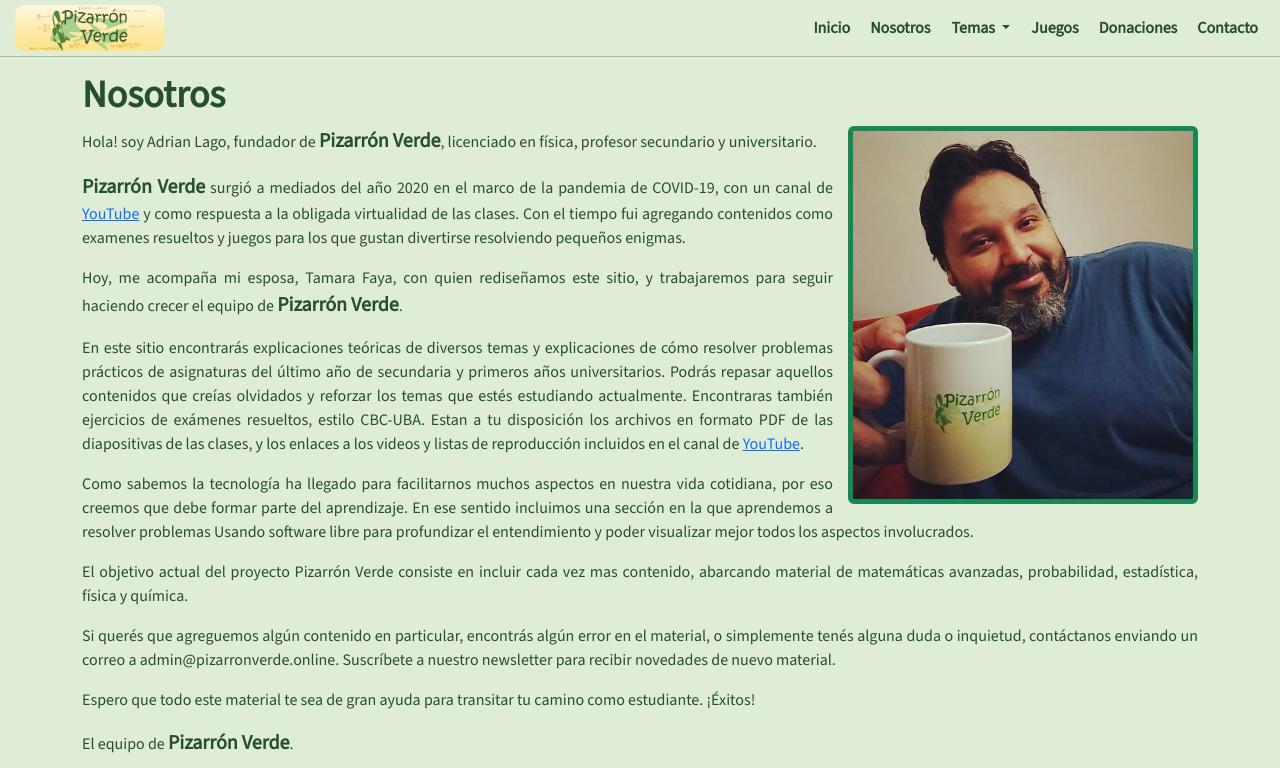
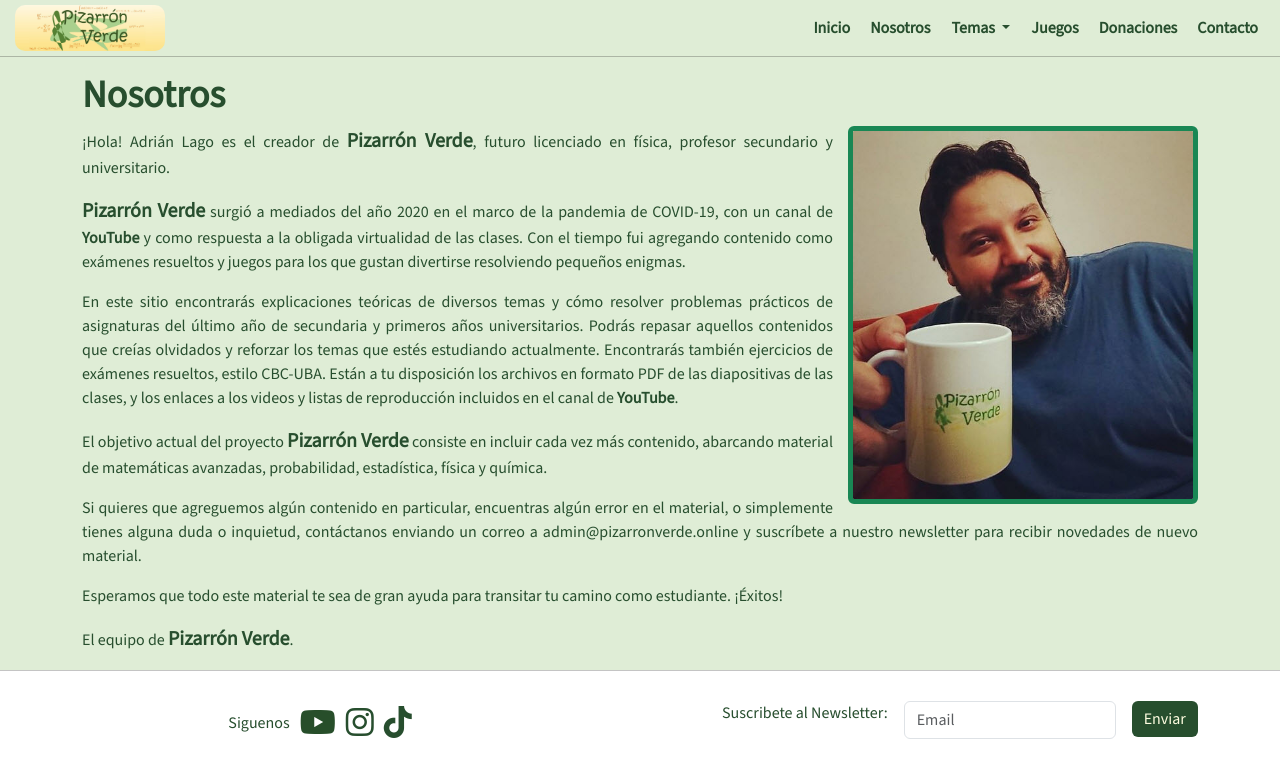
Before and after one commit to tefmail/PF-Faya, a website: page pages/nosotros.html in a window 1280 px wide. Shown: the top 768 px of the page. Drawn offline with nearby package versions, Linux system fonts and the light colour scheme.

Commit message:
Fix varios

```diff
--- a/pages/nosotros.html
+++ b/pages/nosotros.html
@@ -100,57 +100,34 @@
                 </div>
                 <div>
                     <p>
-                        Hola! soy Adrian Lago, fundador de <span>Pizarrón Verde</span>, licenciado en física, profesor
-                        secundario y
-                        universitario.
+                        ¡Hola! Adrián Lago es el creador de <span>Pizarrón Verde</span>, futuro licenciado en física, profesor secundario y universitario.
                     </p>
                     <p>
-                        <span>Pizarrón Verde</span> surgió a mediados del año 2020 en el marco de la pandemia de
-                        COVID-19, con un canal de
-                        <a href="https://www.youtube.com/@PizarronVerde/playlists">YouTube</a> y como respuesta a la
-                        obligada virtualidad de las clases. Con el tiempo fui agregando contenidos
-                        como examenes resueltos y juegos para los que gustan divertirse resolviendo pequeños enigmas.
-                    </p>
-                    <p>
-                        Hoy, me acompaña mi esposa, Tamara Faya, con quien rediseñamos este sitio, y trabajaremos para
-                        seguir
-                        haciendo crecer el equipo de <span>Pizarrón Verde</span>.
+                        <span>Pizarrón Verde</span> surgió a mediados del año 2020 en el marco de la pandemia de COVID-19, con un canal de
+                        <a class="mitexto" href="https://www.youtube.com/@PizarronVerde/playlists">YouTube</a> y como respuesta a la
+                        obligada virtualidad de las clases. Con el tiempo fui agregando contenido como exámenes resueltos y juegos para los que gustan divertirse resolviendo pequeños enigmas.
                     </p>
                 </div>
                 <div>
                     <p>
-                        En este sitio encontrarás explicaciones teóricas de diversos temas y explicaciones de cómo
-                        resolver problemas prácticos de asignaturas del último año de secundaria y primeros años
-                        universitarios. Podrás repasar aquellos contenidos que creías olvidados y reforzar los temas que
-                        estés estudiando actualmente. Encontraras también ejercicios de exámenes resueltos, estilo
-                        CBC-UBA. Estan a tu disposición los archivos en formato PDF de las diapositivas de las clases, y
-                        los enlaces a los videos y listas de reproducción incluidos en el canal de <a
-                            href="https://www.youtube.com/@PizarronVerde/playlists">YouTube</a>.
+                        En este sitio encontrarás explicaciones teóricas de diversos temas y cómo resolver problemas prácticos de asignaturas del último año de secundaria y primeros años universitarios. Podrás repasar aquellos contenidos que creías olvidados y reforzar los temas que estés estudiando actualmente. Encontrarás también ejercicios de exámenes resueltos, estilo CBC-UBA. Están a tu disposición los archivos en formato PDF de las diapositivas de las clases, y los enlaces a los videos y listas de reproducción incluidos en el canal de <a class="mitexto" href="https://www.youtube.com/@PizarronVerde/playlists">YouTube</a>.
+                    </p>
+                    <!-- <p>
+                        Como sabemos la tecnología ha llegado para facilitarnos en muchos aspectos de nuestra vida cotidiana, por eso
+                        creemos que debe formar parte del aprendizaje. En ese sentido incluimos una sección en la que aprendemos a
+                        resolver problemas Usando software libre para profundizar el entendimiento y poder visualizar mejor todos los aspectos involucrados.
+                    </p> -->
+                    <p>
+                        El objetivo actual del proyecto <span>Pizarrón Verde</span> consiste en incluir cada vez más contenido,
+                        abarcando material de matemáticas avanzadas, probabilidad, estadística, física y química.
                     </p>
                     <p>
-                        Como sabemos la tecnología ha llegado para facilitarnos muchos aspectos en nuestra vida
-                        cotidiana, por eso
-                        creemos que debe formar parte del aprendizaje. En ese sentido incluimos una sección en la que
-                        aprendemos a
-                        resolver problemas Usando software libre para profundizar el entendimiento y poder visualizar
-                        mejor todos
-                        los aspectos involucrados.
-                    </p>
-                    <p>
-                        El objetivo actual del proyecto Pizarrón Verde consiste en incluir cada vez mas contenido,
-                        abarcando
-                        material de matemáticas avanzadas, probabilidad, estadística, física y química.
-                    </p>
-                    <p>
-                        Si querés que agreguemos algún contenido en particular, encontrás algún error en el material, o
-                        simplemente
-                        tenés alguna duda o inquietud, contáctanos enviando un correo a admin@pizarronverde.online.
-                        Suscríbete a
+                        Si quieres que agreguemos algún contenido en particular, encuentras algún error en el material, o simplemente
+                        tienes alguna duda o inquietud, contáctanos enviando un correo a admin@pizarronverde.online y suscríbete a
                         nuestro newsletter para recibir novedades de nuevo material.
                     </p>
                     <p>
-                        Espero que todo este material te sea de gran ayuda para transitar tu camino como estudiante.
-                        ¡Éxitos!
+                        Esperamos que todo este material te sea de gran ayuda para transitar tu camino como estudiante. ¡Éxitos!
                     </p>
                     <p>
                         El equipo de <span>Pizarrón Verde</span>.
--- a/scss/style.scss
+++ b/scss/style.scss
@@ -120,6 +120,10 @@
             color: var(--color-contraste);
             padding-left: 45px;
         }
+
+        p{
+            margin: 0;
+        }
     }
 
     .derecha {
@@ -196,8 +200,13 @@
     font-size: var(--font-size-texto-secundario);
     font-weight: 400;
     max-width: 800px;
+
 }
-
+.mitexto {
+        text-decoration: none;
+        color: var(--color-principal);
+        font-weight: bold;
+    }
 /* ************ PROPAGANDA ********************** */
 section.propaganda {
     margin-left: 100px;
```
Also changed, not shown: index.html (+18 -19 lines), pages/analisis-1.html (+2 -2 lines), pages/donaciones.html (+6 -6 lines), css/style.css, 1 other file.
